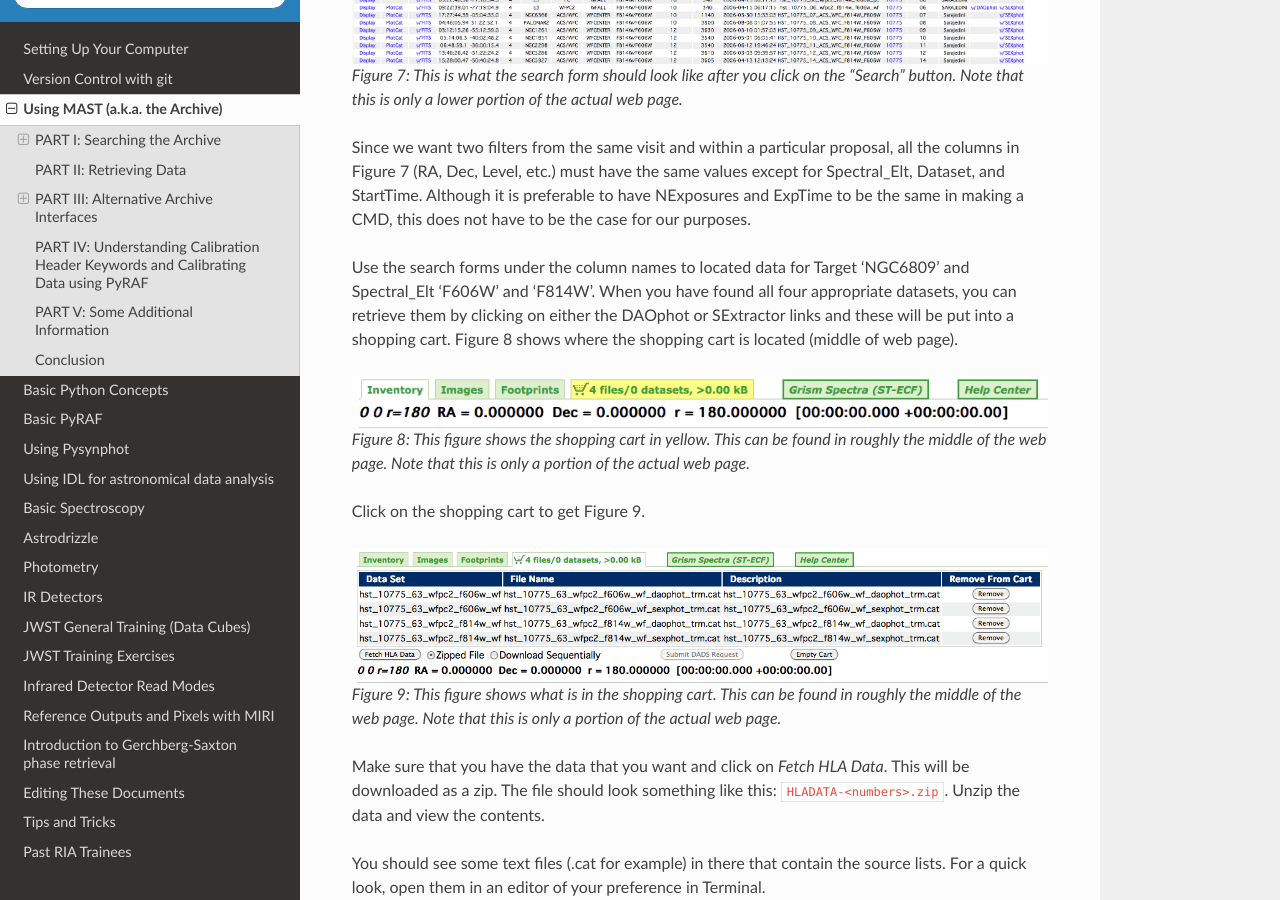
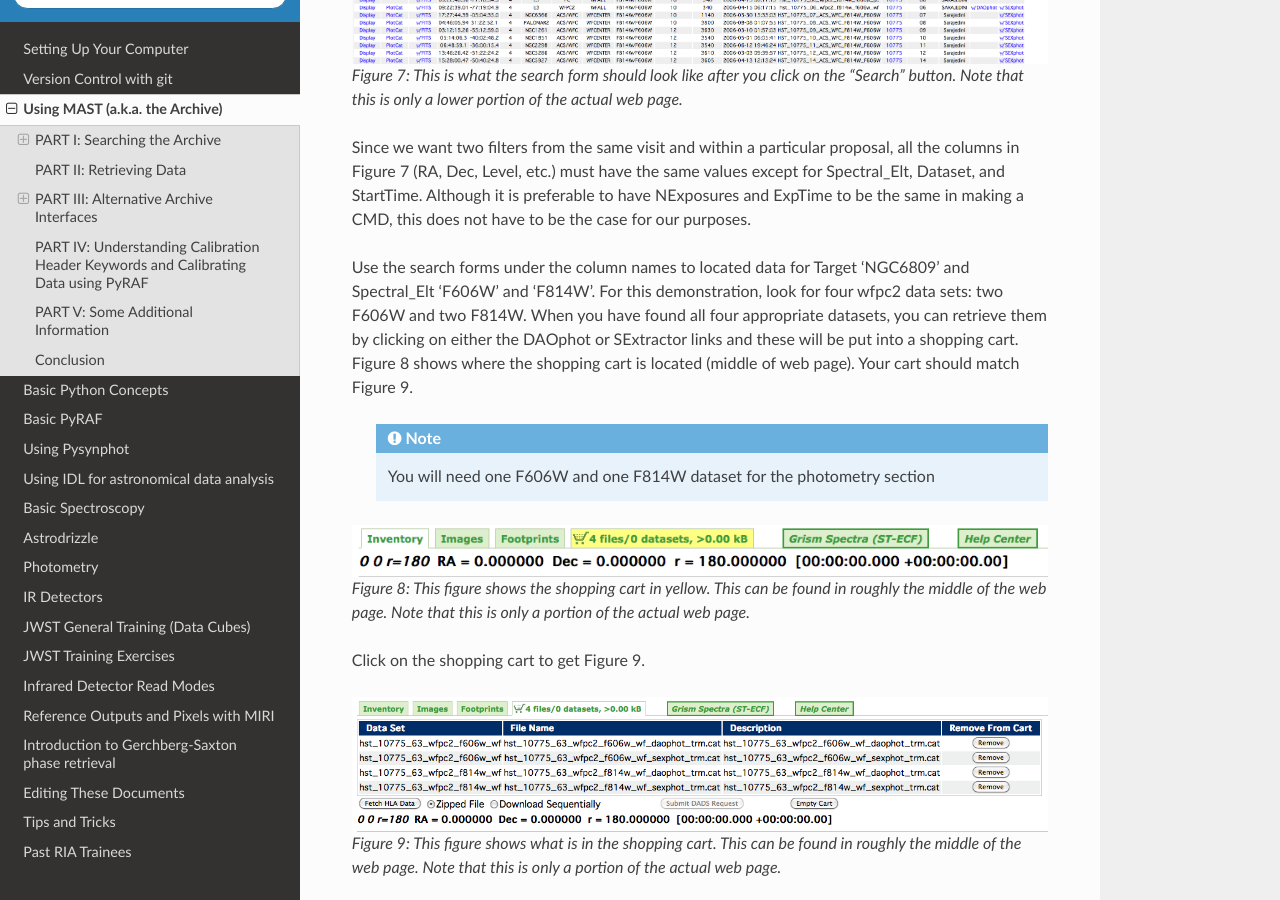
Before and after one commit to staceybright/training-library, a Sphinx documentation site: the page built from source/archives.txt, in a window 1280 px wide and 900 px high, scrolled down 10034 px. Built offline with Sphinx 7.4.7 and the Read the Docs theme 2.0.0, drawn with Linux system fonts in a browser that asks for light colours; some of the changed text lies outside the part shown.

Commit message:
Clarified wording for Archives training

```diff
--- a/source/archives.txt
+++ b/source/archives.txt
@@ -307,10 +307,16 @@ Although it is preferable to have NExposures and ExpTime to be the same
 in making a CMD, this does not have to be the case for our purposes.
 
 Use the search forms under the column names to located data for Target
-'NGC6809' and Spectral\_Elt 'F606W' and 'F814W'. When you have found all
+'NGC6809' and Spectral\_Elt 'F606W' and 'F814W'. For this demonstration, look for four wfpc2 data sets: two F606W and two F814W. When you have found all
 four appropriate datasets, you can retrieve them by clicking on either
 the DAOphot or SExtractor links and these will be put into a shopping
-cart. Figure 8 shows where the shopping cart is located (middle of web page).
+cart. Figure 8 shows where the shopping cart is located (middle of web page). Your cart should match Figure 9.
+
+   .. admonition:: Note
+      :class: note
+
+      You will need one F606W and one F814W dataset for the photometry section
+
 
 .. figure:: figures/archives/hla_shopping_cart.png
 
```
Also changed, not shown: other parts of source/archives.txt (+1 -1 lines).
